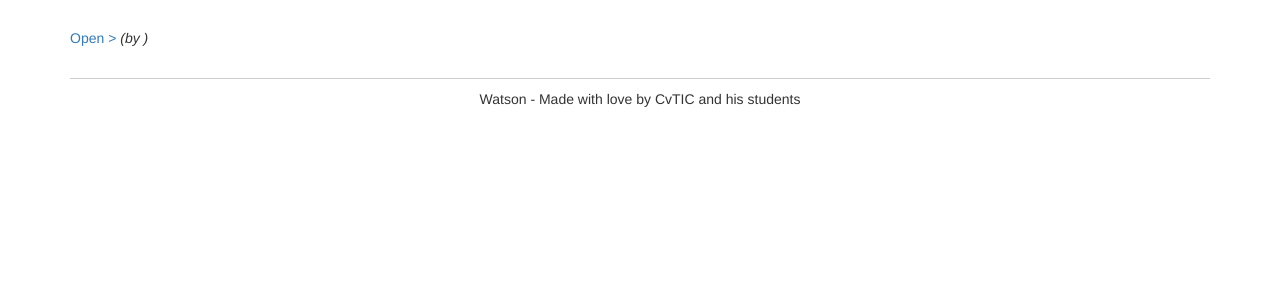
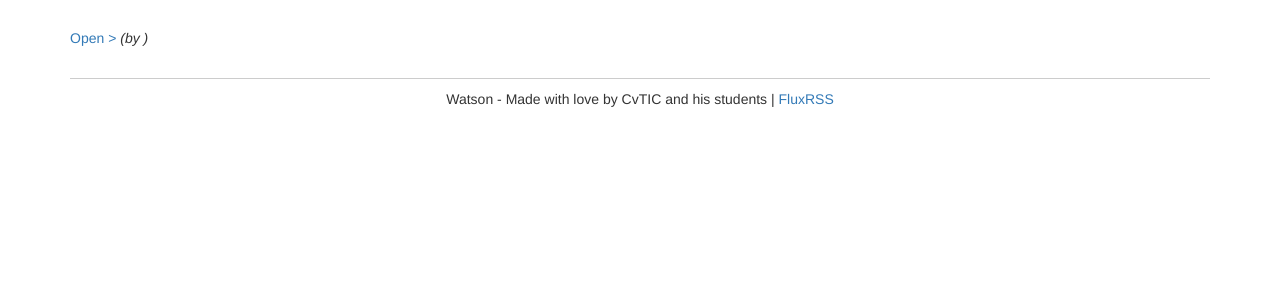
Before and after one commit to filkat34/UEL313-Groupe6-S3, a PHP site: template views/link.html.twig in a window 1280 px wide. Shown: the part 92-392 px from the top of the page. Run offline with PHP 8.4, Linux system fonts and the light colour scheme; the template is opened without the code that fills it, so the values that code supplies are empty; some libraries are stand-ins or nearby versions.

Commit message:
feat: add link in footer for RSS feed

```diff
--- a/views/layout.html.twig
+++ b/views/layout.html.twig
@@ -48,7 +48,7 @@
         </nav>
         <div id="content">{% block content %}{% endblock %}</div>
         <footer class="footer">
-            Watson - Made with love by CvTIC and his students
+            Watson - Made with love by CvTIC and his students | <a href="/feed" target="_blank">FluxRSS</a>
         </footer>
     </div>
 
```
